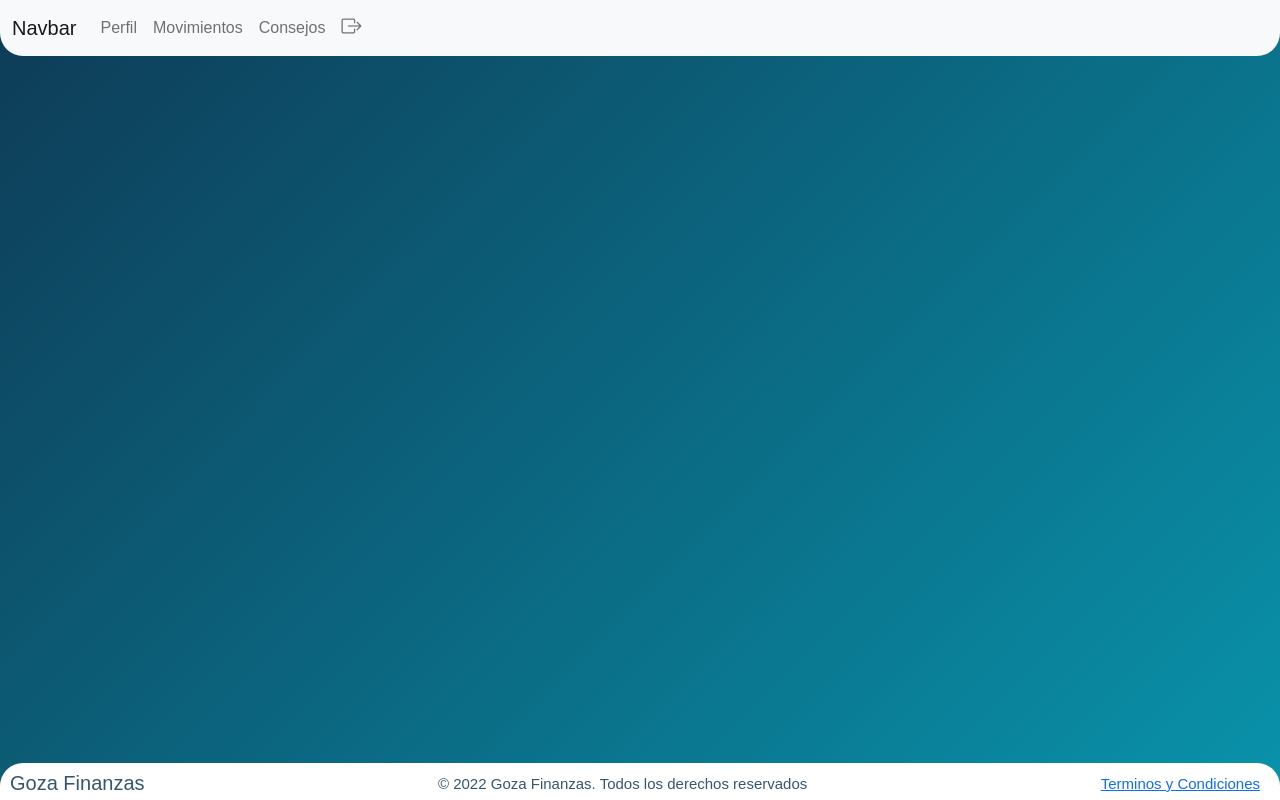
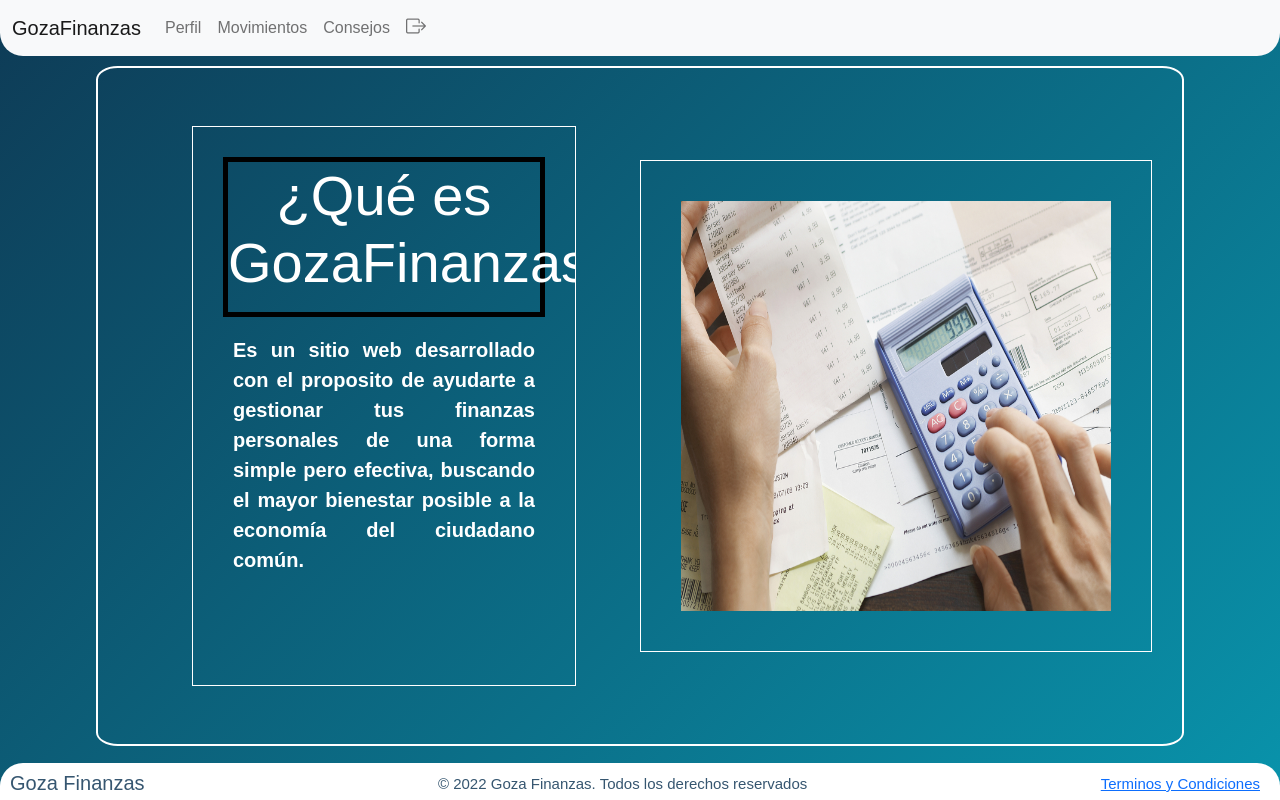
Before and after one commit to goza-finanzas/goza-finanzas, a plain HTML site: page frontend/inicio.html in a window 1280 px wide. Drawn offline with nearby package versions, Linux system fonts and the light colour scheme.

Commit message:
Finish Inicio

```diff
--- a/frontend/css/style.css
+++ b/frontend/css/style.css
@@ -107,6 +107,71 @@ label{
 
 /*------------*/
 
+/*Inicio Css*/
+
+.section{
+    display: flex;
+    flex-flow: row;
+    border: white solid 2px;
+    width: 85vw;
+    height: 85vh;
+    border-radius: 2%;
+    margin: 10px;
+    padding: 30px;
+}
+
+.izquierda, .derecha {
+    display: flex;
+    flex-flow: column;
+    border: 1px solid white;
+    width: auto;
+    overflow: hidden;
+    padding: 30px;
+}
+
+.izquierda {
+    width: 30vw;
+    height: 70vh;
+    margin: auto;
+    overflow: auto;
+}
+
+.izquierda h2{
+    height: 20vh;
+    color: white;
+    font-size: 7vh;
+    border: 5px solid black;
+
+}
+
+.izquierda p {
+    font-size: 20px;
+    padding: 10px;
+    color: white;
+}
+
+.derecha {
+    width: 50%;
+    height: 80%;
+    text-align: center;
+    align-self: center;
+}
+
+.derecha img {
+    height: 100%;
+    width: 100%;
+    padding: 10px;
+}
+
+.titulo-principal {
+    color:green;
+    text-align: center;
+}
+
+.descripcion {
+    text-align: justify;
+}
+
 footer{
     display: flex;
     flex-direction: row;
@@ -130,11 +195,11 @@ footer .footer-name {
 }
 
 footer .footer-rights {
-  line-height: 1px;
-  text-align: center;
+    line-height: 1px;
+    text-align: center;
 }
 footer .footer-terms {
-  padding-right: 20px;
-  line-height: 1px;
-  text-align: center;
+    padding-right: 20px;
+    line-height: 1px;
+    text-align: center;
 }
--- a/frontend/inicio.html
+++ b/frontend/inicio.html
@@ -17,7 +17,7 @@
     <!--inicio nav / barra de navegación-->
 			<nav class="navbar navbar-expand-lg bg-light">
 				<div class="container-fluid">
-					<a class="navbar-brand" href="#">Navbar</a>
+					<a class="navbar-brand" href="./inicio.html">GozaFinanzas</a>
 					<button class="navbar-toggler" type="button" data-bs-toggle="collapse" data-bs-target="#navbarNav" aria-controls="navbarNav" aria-expanded="false" aria-label="Toggle navigation">
 						<span class="navbar-toggler-icon"></span>
 					</button>
@@ -39,6 +39,19 @@
 					</div>
 				</div>
 			</nav>
+        <section class="section">
+          <div class="izquierda">
+            <h2 class="titulo-principal">¿Qué es GozaFinanzas?</h2>
+            <p class="descripcion">
+              <strong>
+                Es un sitio web desarrollado con el proposito de ayudarte a gestionar tus finanzas personales de una forma simple pero efectiva, buscando el mayor bienestar posible a la economía del ciudadano común.
+              </strong>
+            </p>
+          </div>
+          <div class="derecha">
+            <img src="./img/finanzas.jpg" alt="imagen-finanzas">
+          </div>
+        </section>
       <!--Fin nav / barra de navegación-->
       <div>
       </div>
```
Also changed, not shown: frontend/consejos.html (+1 -1 lines), frontend/movimientos.html (+1 -1 lines), frontend/img/finanzas.jpg (added).
